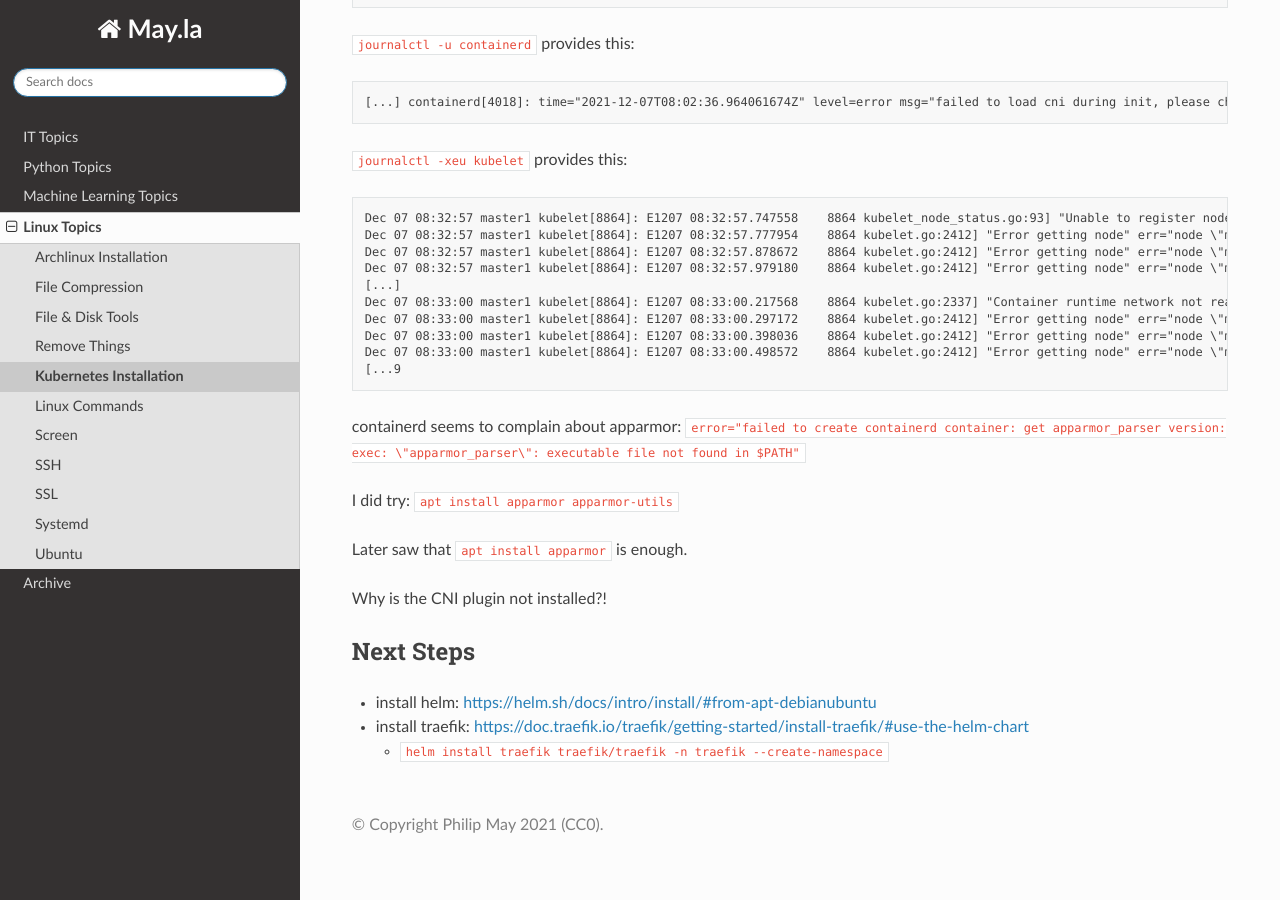
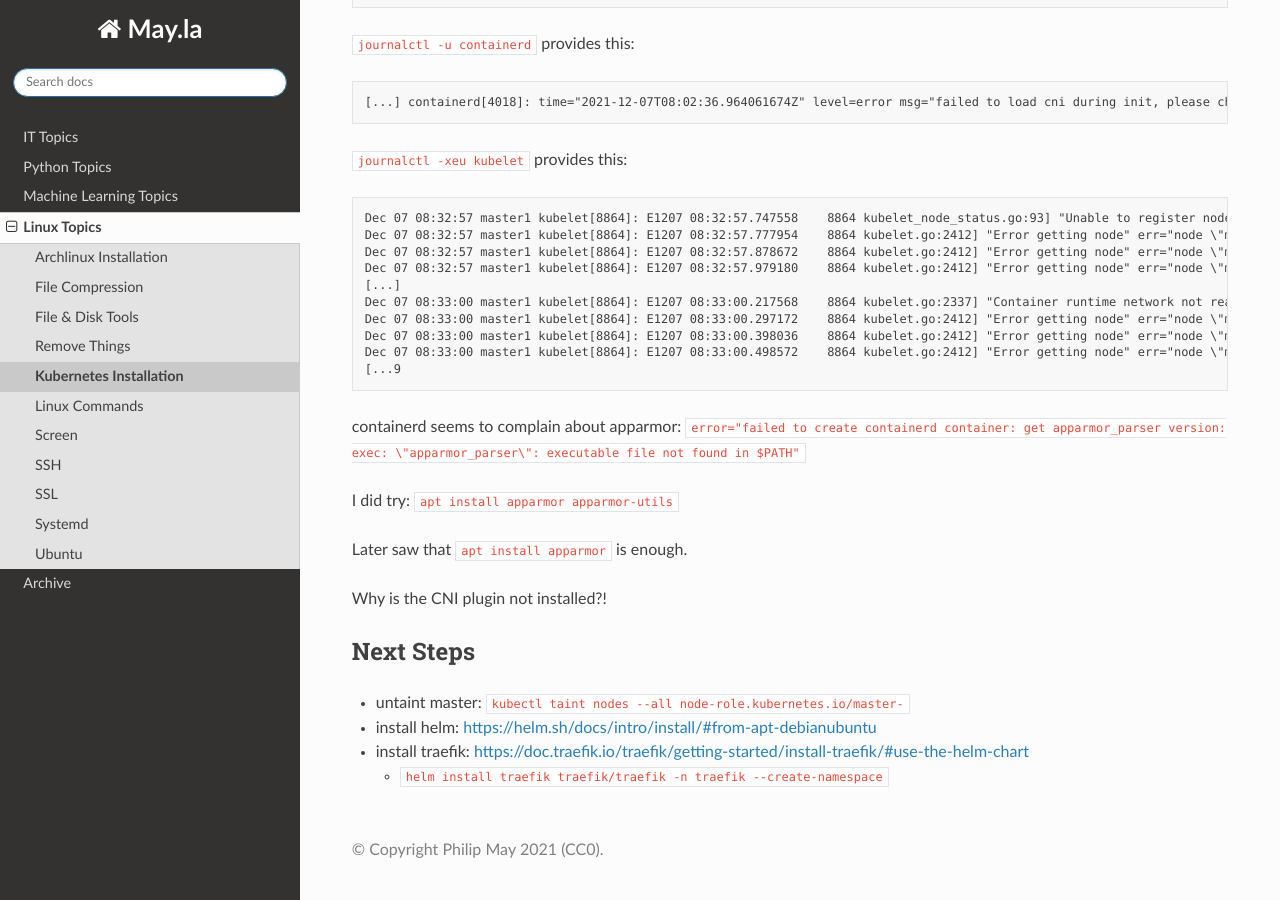
Before and after one commit to PhilipMay/May.la, a Sphinx documentation site: the page built from source/linux/kubernetes-install.md, in a window 1280 px wide and 900 px high, scrolled down 3497 px. Built offline with Sphinx 7.4.7 and the Read the Docs theme 2.0.0, drawn with Linux system fonts in a browser that asks for light colours.

Commit message:
Update kubernetes-install.md

```diff
--- a/source/linux/kubernetes-install.md
+++ b/source/linux/kubernetes-install.md
@@ -185,6 +185,7 @@ Later saw that `apt install apparmor` is enough.
 Why is the CNI plugin not installed?!
 
 ## Next Steps
+- untaint master: `kubectl taint nodes --all node-role.kubernetes.io/master-`
 - install helm: https://helm.sh/docs/intro/install/#from-apt-debianubuntu
 - install traefik: https://doc.traefik.io/traefik/getting-started/install-traefik/#use-the-helm-chart
   - `helm install traefik traefik/traefik -n traefik --create-namespace`
```
